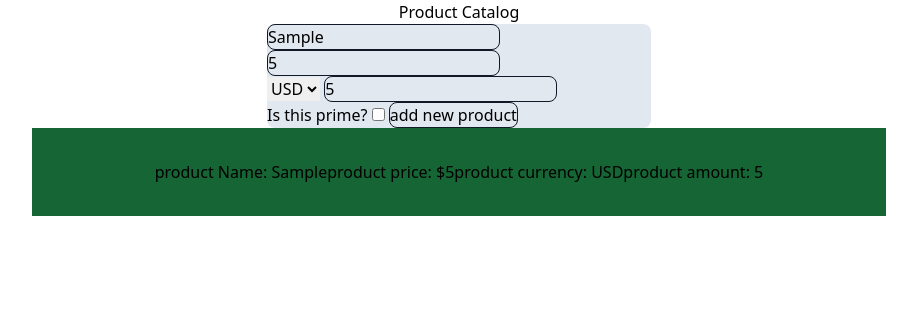
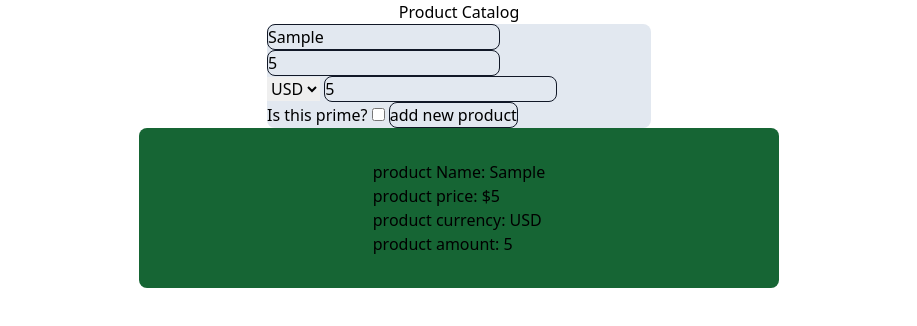
Before and after one commit to neimaaman/product-catalog-v2, a website: page index.html in a window 1280 px wide. Both pictures are taken after typing "Sample", "5", "5" into the empty fields and a click on the input "add new product". Shown: the whole page, without its empty margins (181-1098 px from the left). Drawn offline with Linux system fonts and the light colour scheme.

Commit message:
added new div

```diff
--- a/index.html
+++ b/index.html
@@ -29,7 +29,7 @@
         <input class="rounded-lg border border-gray-900"  type="submit" value="add new product">
     </form>
 
-    <div id="product-result" class="p-8 w-2/3 mx-auto bg-green-800 text-black"></div>
+    <div id="product-result" class="p-8 w-1/2 mx-auto bg-green-800 text-black  rounded-lg"></div>
 
 
 
--- a/script.js
+++ b/script.js
@@ -69,11 +69,14 @@ for (let product of productCatalog) {
 
 
     const newText = document.createElement("div");
-    newText.classList.add("h-screen", "flex", "justify-center", "items-center");
-    newText.innerHTML = `<p> product Name: ${product['productName']} </p>
-                         <p> product price: $${product['productPrice']} </P>
-                         <p> product currency: ${product['productCurrency']} </p>
-                        <p> product amount: ${product['productAmount']} </p>
+    newText.classList.add("h-screen", "flex", "justify-center", "items-center",  );
+    newText.innerHTML = `
+                        <div>
+                            <p> product Name: ${product['productName']} </p>
+                            <p> product price: $${product['productPrice']} </P>
+                            <p> product currency: ${product['productCurrency']} </p>
+                            <p> product amount: ${product['productAmount']} </p>
+                        </div>
                         `
     bodyElement.appendChild(newText)
 
```
